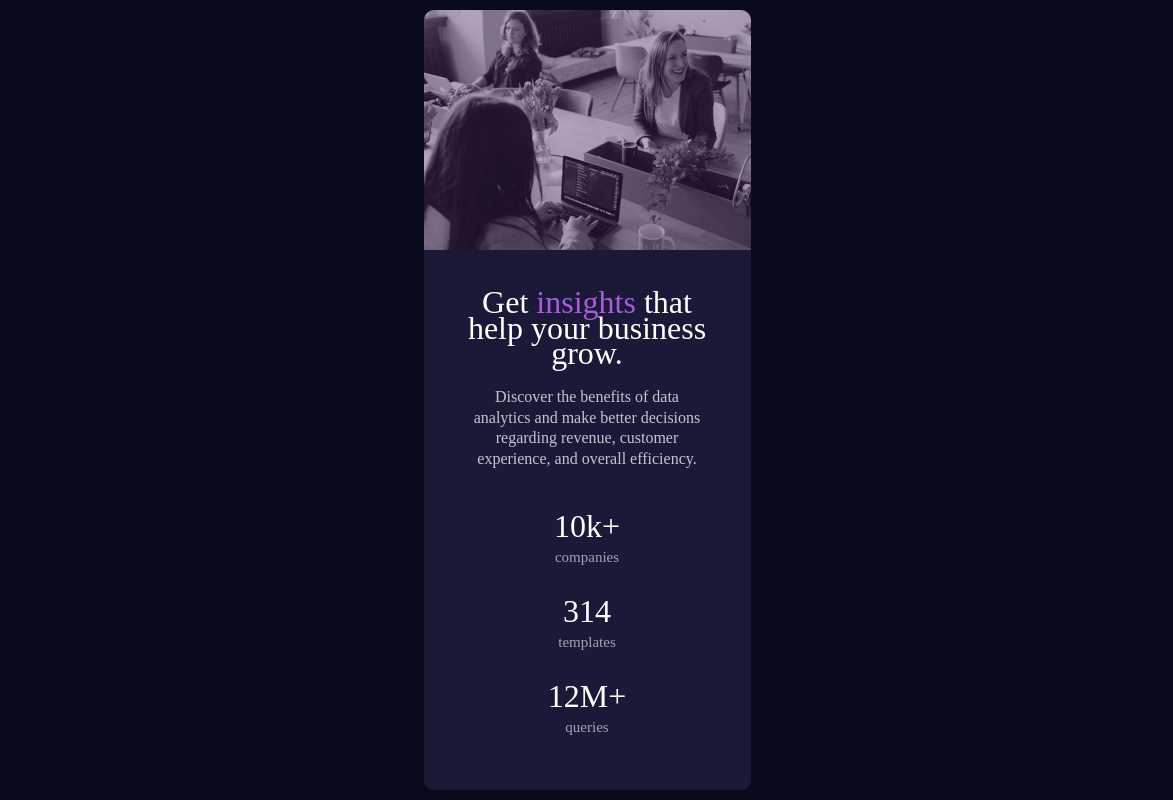
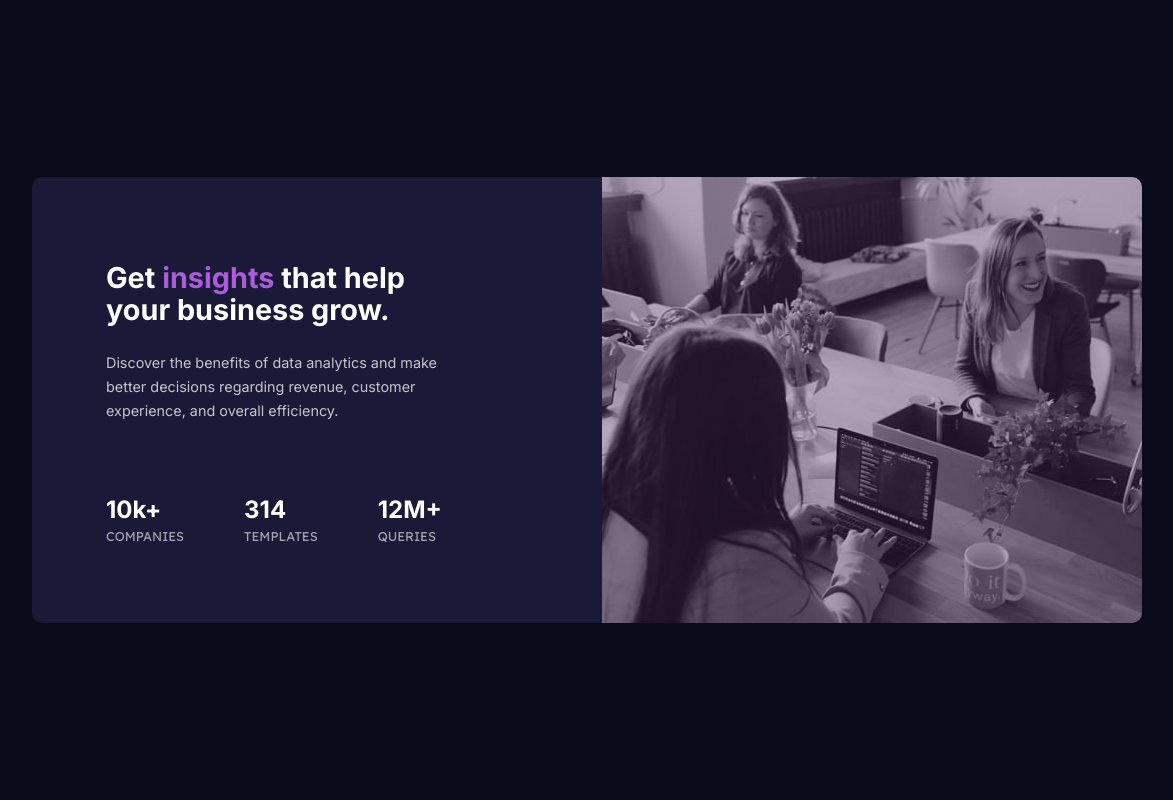
Before and after one commit to Aq1q/stats-preview-card, a plain HTML site: page index.html in a window 1536 px wide. Shown: the whole page, without its empty margins (181-1354 px from the left). Drawn offline with Linux system fonts and the light colour scheme.

Commit message:
Create desktop style

```diff
--- a/index.html
+++ b/index.html
@@ -22,6 +22,7 @@
       <div class="img">
       </div>
     </div>
+    <div class="content-container">
       <div class="heading-container">
         <h1>
           Get <span>insights</span> that help your business grow.
@@ -46,6 +47,7 @@
         </div>
       </div>
     </div>
+  </div>
 
   <!-- <div class="attribution" role="contentInfo">
     Challenge by <a href="https://www.frontendmentor.io?ref=challenge" target="_blank">Frontend Mentor</a>.
--- a/style.scss
+++ b/style.scss
@@ -47,11 +47,16 @@ body{
             height: 100%;
             border-radius: inherit;
             background: url(./images/image-header-mobile.jpg);
-            background-size: 100%;
+            background-size: contain;
             filter: brightness(100%);
             opacity: 0.5;
         }
     }
+    .content-container{
+        display: flex;
+        flex-direction: column;
+        gap: 40px;
+        height: auto;
         .heading-container{
             text-align: center;
             display: flex;
@@ -59,33 +64,41 @@ body{
             gap: 20px;
             h1{
                 color: $white;
-            padding-left: 34px;
-            padding-right: 34px;
-            font-size: 2rem;
-            line-height: 1.6rem;
+                padding-left: 15px;
+                padding-right: 15px;
+                font-size: 1.8rem;
+                line-height: 2rem;
+                font-family: "Inter";
+                font-weight: 700;
                 span{
                     color: $soft-violet-accent;
                 }
             }
             p{
                 color: $slightly-transparent-white-main-p;
-            font-size: 1rem;
-            line-height: 1.3rem;
-            padding-left: 50px;
-            padding-right: 50px;
+                font-size: 0.9rem;
+                line-height: 1.5rem;
+                padding-left: 40px;
+                padding-right: 40px;
+                font-family: "Inter";
+                font-weight: 400;
             }
         }
         .stats-container {
+            font-family: "Lexend Deca";
             display: flex;
             flex-direction: column;
             gap: 30px;
             text-align: center;
             h2{
+                font-family: "Inter";
+                font-weight: 700;
                 color: $white;
-            font-size: 2rem;
+                font-size: 1.8rem;
             }
             p{
                 color: $slightly-transparent-white-stat-headings;
+                text-transform: uppercase;
             }
             .stat-box{
                 display: flex;
@@ -93,5 +106,57 @@ body{
                 gap: 8px;
             }
         }
+    }
+}
 
+@media screen and (min-width: 1440px) {
+    .container{
+        width: 1110px;
+        height: 446px;
+        display: flex;
+        flex-direction: row-reverse;
+        .img-container{
+            border-radius: 0 10px 10px 0;
+            height: 100%;
+            width: 540px !important;
+            .img{
+                border-radius: inherit;
+                width: 540px;
+                background: url(./images/image-header-desktop.jpg);
+                background-size: contain;
+                background-repeat: no-repeat;
             }
+        }
+        .content-container {
+            padding: 74px;
+            padding-top: 78px;
+            align-items: center;
+            gap: 75px;
+            .heading-container{
+                align-items: flex-start;
+                gap: 25px;
+                h1{
+                    padding-left: 0;
+                    text-align: left;
+                }
+                p{
+                    padding-left: 0;
+                    text-align: left;
+                }
+            }
+            .stats-container{
+                gap: 60px;
+                width: 100%;
+                flex-direction: row;
+                padding-left: 0;
+                text-align: left;
+                h2{
+                    font-size: 1.5rem;
+                }
+                p{
+                    font-size: 0.8rem;
+                }
+            }
+        }
+    }
+}
```
Also changed, not shown: style.css, 1 other file. Lines whose indentation alone changed are shown as unchanged.
